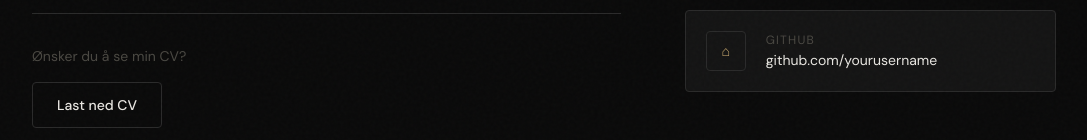
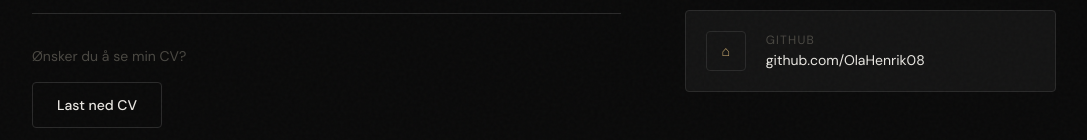
Before and after one commit to OlaHenrik08/nextjs-portfolio-ola, a Next.js app: page /contact in a window 1280 px wide. Shown: the part 587-727 px from the top of the page, without its empty margins (96-1183 px from the left). Built offline with nearby package versions, Linux system fonts and the light colour scheme.

Commit message:
added some text

```diff
--- a/app/contact/page.tsx
+++ b/app/contact/page.tsx
@@ -24,7 +24,7 @@ const contactDetails = [
   },
   {
     label: "GitHub",
-    value: "github.com/yourusername",
+    value: "github.com/OlaHenrik08",
     href: "https://github.com/OlaHenrik08",
     icon: "⌂",
   },
```
